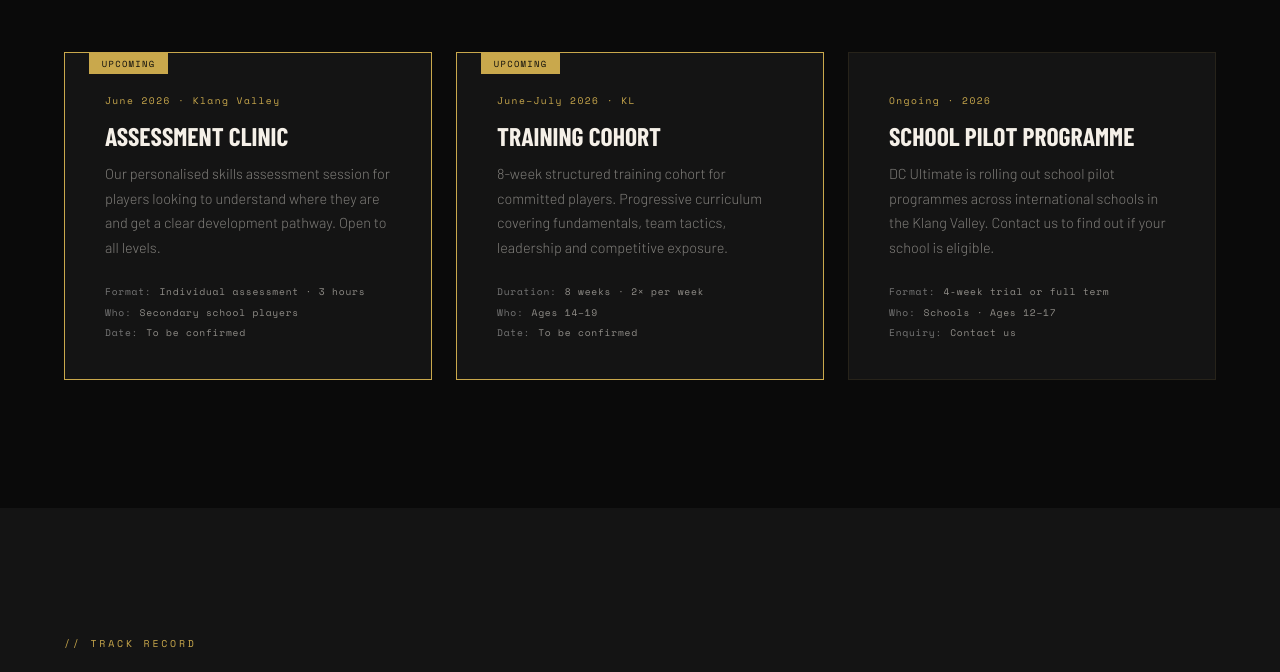
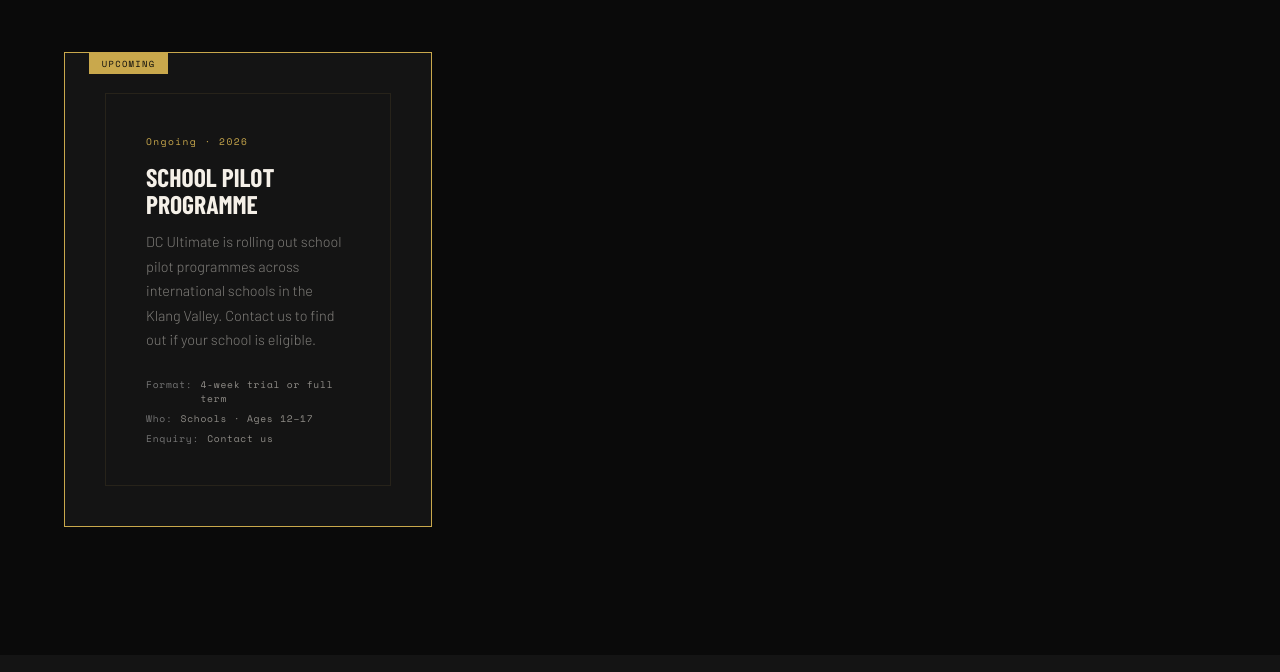
Before and after one commit to kieran219/dcultiacademy, a plain HTML site: page events.html in a window 1280 px wide. Shown: the part 666-1338 px from the top of the page. Drawn offline with nearby package versions, Linux system fonts and the light colour scheme; a web font is replaced by a local one.

Commit message:
Update events.html

```diff
--- a/events.html
+++ b/events.html
@@ -88,25 +88,6 @@
     <h2 class="section-title reveal reveal-delay-1">UPCOMING<br><span class="outline">EVENTS</span></h2>
     <div class="events-grid">
       <div class="event-card featured reveal reveal-delay-1">
-        <div class="event-date">June 2026 · Klang Valley</div>
-        <div class="event-title">Assessment Clinic</div>
-        <div class="event-desc">Our personalised skills assessment session for players looking to understand where they are and get a clear development pathway. Open to all levels.</div>
-        <div class="event-meta">
-          <div class="event-meta-item">Format: <span>Individual assessment · 3 hours</span></div>
-          <div class="event-meta-item">Who: <span>Secondary school players</span></div>
-          <div class="event-meta-item">Date: <span>To be confirmed</span></div>
-        </div>
-      </div>
-      <div class="event-card featured reveal reveal-delay-2">
-        <div class="event-date">June–July 2026 · KL</div>
-        <div class="event-title">Training Cohort</div>
-        <div class="event-desc">8-week structured training cohort for committed players. Progressive curriculum covering fundamentals, team tactics, leadership and competitive exposure.</div>
-        <div class="event-meta">
-          <div class="event-meta-item">Duration: <span>8 weeks · 2× per week</span></div>
-          <div class="event-meta-item">Who: <span>Ages 14–19</span></div>
-          <div class="event-meta-item">Date: <span>To be confirmed</span></div>
-        </div>
-      </div>
       <div class="event-card reveal reveal-delay-3">
         <div class="event-date">Ongoing · 2026</div>
         <div class="event-title">School Pilot Programme</div>
```
